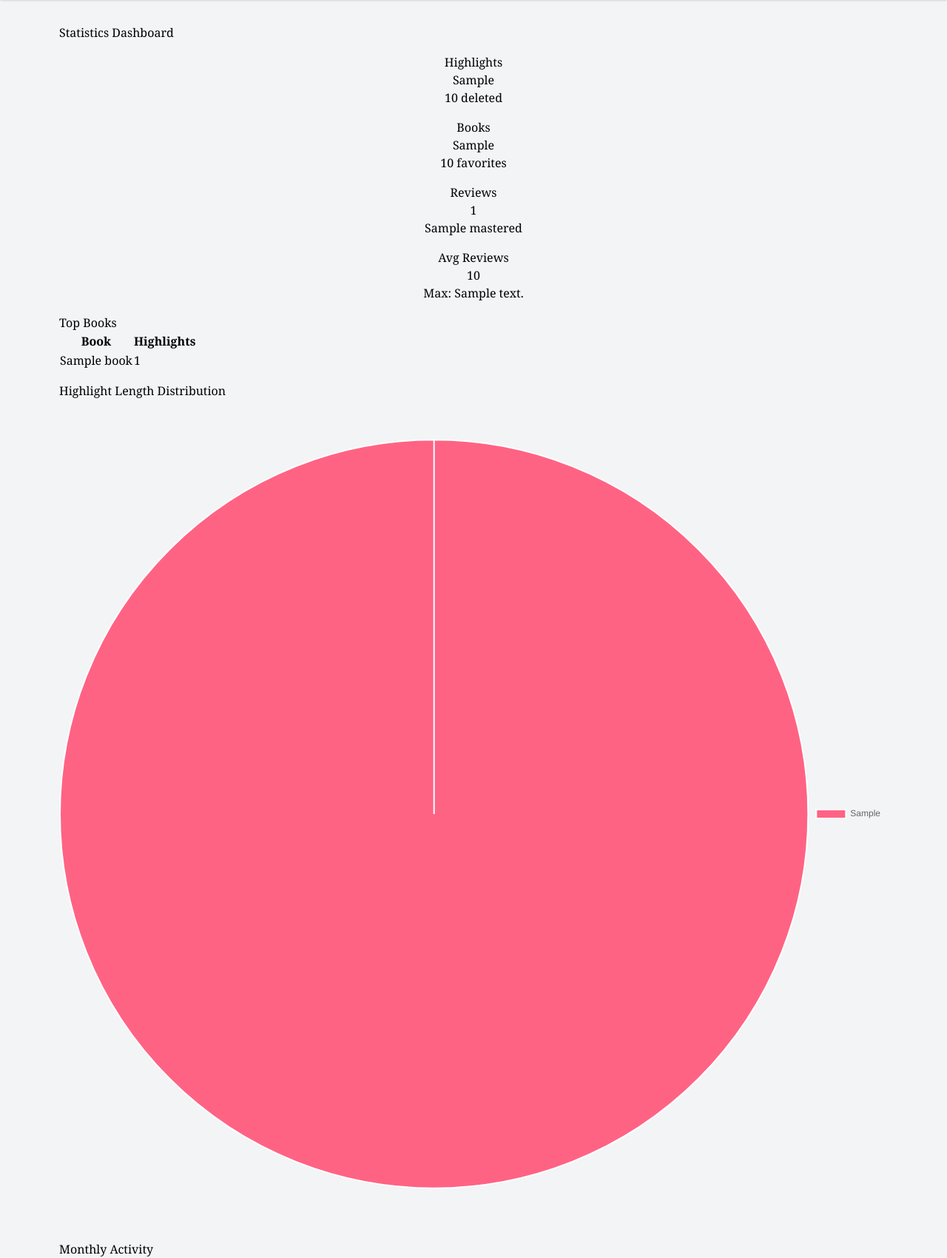
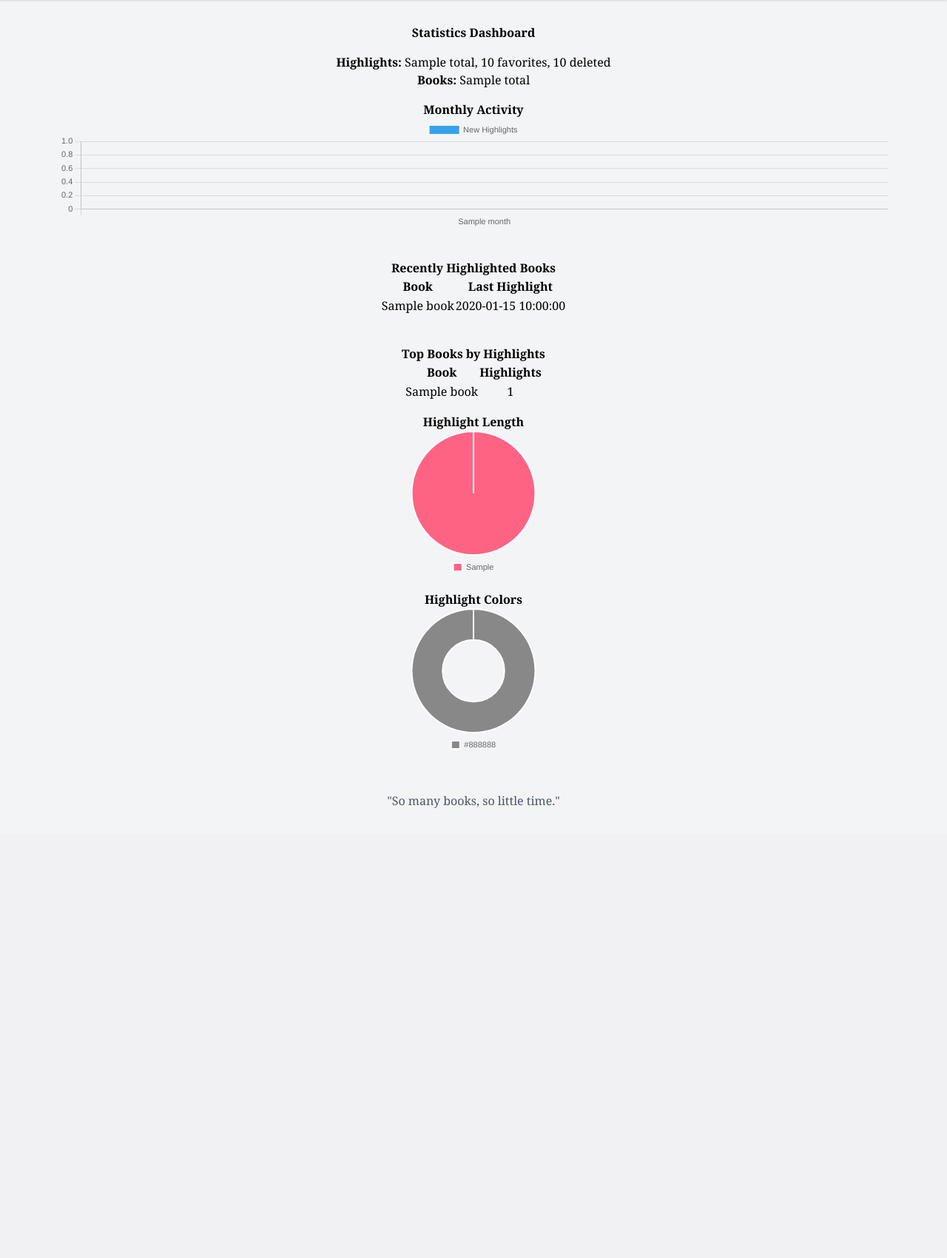
Before and after one commit to ecntu/moonwise, a Flask app: template templates/stats.html in a window 1280 px wide. Shown: the part 64-1764 px from the top of the page at 74% size. After the commit the page ends 1156 px from the top, so only its background shows below. Run offline with Flask 3, Linux system fonts and the light colour scheme; the visitor is signed in with stand-in values (Sample User, id 1); the template is opened without the code that fills it: most values are stand-ins (such as "Sample title", 1, 10 or a date in 2020); some libraries are stand-ins or nearby versions.

Commit message:
permanent sessions and stats format

```diff
--- a/main.py
+++ b/main.py
@@ -16,7 +16,7 @@ SESSION_SECRET = os.environ.get('SESSION_SECRET', 'devkey')
 MOON_READER_TOKEN = os.environ.get('SESSION_SECRET', 'token not set')
 PASSWORD = os.environ['PASSWORD']
 
-PUBLIC_ROUTES = ['check_login', 'login', 'logout', 'index', 'stats', 'static']
+PUBLIC_ROUTES = ['check_login', 'login', 'logout', 'index', 'stats', 'static', 'mr_import']
 assert 'check_login' in PUBLIC_ROUTES
 
 app = Flask(__name__)
@@ -36,6 +36,7 @@ def require_auth():
 def check_login():
     if request.json.get('password') == PASSWORD:
         session['logged_in'] = True
+        session.permanent = True
         return jsonify(success = True)
     return jsonify(success = False)
 
@@ -149,16 +150,18 @@ def book_action(book_str, action):
 
 
 @app.route('/mr-import', methods=['POST'])
-def mr_add():
+def mr_import():
     """Import highlights from MoonReader with 'Readwise sync' function"""
 
     token = request.headers.get('Authorization', 'Token').split('Token')[1].strip()
     if token != os.environ.get('MOON_READER_TOKEN'):
-        print('tokens don\'t match')
+        print('Token does not match')
         return '', 500
 
+    data = request.get_json()['highlights'][0]
+
     db.add_highlight({
-        'book_title': title, 'highlight_text': data['text'],
+        'book_title': data['title'], 'highlight_text': data['text'],
         'author': data['author'], 'location': data['chapter']
     })
 
--- a/templates/stats.html
+++ b/templates/stats.html
@@ -4,62 +4,69 @@
 
 {% block content %}
 <div class="container mt-4">
-    <h1 class="mb-4">Statistics Dashboard</h1>
+    <h1 class="mb-4 text-center"><strong>Statistics Dashboard</strong></h1>
 
-    <div class="row">
-        <!-- Summary Cards -->
-        <div class="col-md-3 mb-4">
-            <div class="card h-100">
-                <div class="card-body text-center">
-                    <h5 class="card-title">Highlights</h5>
-                    <h2 class="display-4">{{ stats.active_highlights }}</h2>
-                    <p class="text-muted">{{ stats.total_highlights - stats.active_highlights }} deleted</p>
-                </div>
+    <div class="row justify-content-center mb-4">
+        <div class="col-md-8 text-center">
+            <p class="lead"><strong>Highlights:</strong> {{ stats.active_highlights }} total, {{ stats.favorite_highlights }} favorites, {{ stats.total_highlights - stats.active_highlights }} deleted</p>
+            <p class="lead"><strong>Books:</strong> {{ stats.active_books }} total</p>
         </div>
     </div>
 
-        <div class="col-md-3 mb-4">
+    <div class="row justify-content-center">
+        <!-- Monthly Activity -->
+        <div class="col-md-8 mb-4">
             <div class="card h-100">
+                <div class="card-header text-center">
+                    <strong>Monthly Activity</strong>
+                </div>
                 <div class="card-body text-center">
-                    <h5 class="card-title">Books</h5>
-                    <h2 class="display-4">{{ stats.active_books }}</h2>
-                    <p class="text-muted">{{ stats.favorite_highlights }} favorites</p>
-                </div>
-            </div>
-        </div>
-
-        <div class="col-md-3 mb-4">
-            <div class="card h-100">
-                <div class="card-body text-center">
-                    <h5 class="card-title">Reviews</h5>
-                    <h2 class="display-4">{{ stats.total_reviewed }}</h2>
-                    <p class="text-muted">{{ stats.mastered_highlights }} mastered</p>
-                </div>
-            </div>
-        </div>
-
-        <div class="col-md-3 mb-4">
-            <div class="card h-100">
-                <div class="card-body text-center">
-                    <h5 class="card-title">Avg Reviews</h5>
-                    <h2 class="display-4">{{ stats.avg_reviews_per_highlight|round(1) }}</h2>
-                    <p class="text-muted">Max: {{ stats.max_reviews }}</p>
+                    <canvas id="activityChart" width="400" height="150"></canvas>
                 </div>
             </div>
         </div>
     </div>
+    <br>
+    <div class="row justify-content-center">
+        <!-- Recently Highlighted Books -->
+        <div class="col-md-8 mb-4">
+            <div class="card h-100">
+                <div class="card-header text-center">
+                    <strong>Recently Highlighted Books</strong>
+                </div>
+                <div class="card-body text-center">
+                    <table class="table table-striped mx-auto" style="max-width: 90%;">
+                        <thead class="table-primary">
+                            <tr>
+                                <th>Book</th>
+                                <th>Last Highlight</th>
+                            </tr>
+                        </thead>
+                        <tbody>
+                            {% for book in stats.recent_books %}
+                            <tr>
+                                <td>{{ book.book_title }}</td>
+                                <td>{{ book.last_highlight_date }}</td>
+                            </tr>
+                            {% endfor %}
+                        </tbody>
+                    </table>
+                </div>
+            </div>
+        </div>
+    </div>
+    <br>
 
-    <div class="row">
+    <div class="row justify-content-center">
         <!-- Top Books -->
-        <div class="col-md-6 mb-4">
+        <div class="col-md-8 mb-4">
             <div class="card h-100">
-                <div class="card-header">
-                    Top Books
+                <div class="card-header text-center">
+                    <strong>Top Books by Highlights</strong>
                 </div>
-                <div class="card-body">
-                    <div class="table-responsive">
-                        <table class="table">
-                            <thead>
+                <div class="card-body text-center">
+                    <table class="table table-striped mx-auto" style="max-width: 90%;">
+                        <thead class="table-primary">
                             <tr>
                                 <th>Book</th>
                                 <th>Highlights</th>
@@ -69,7 +76,7 @@
                             {% for book in stats.top_books %}
                             <tr>
                                 <td>{{ book.book_title }}</td>
-                                    <td>{{ book.highlight_count }}</td>
+                                <td class="text-center">{{ book.highlight_count }}</td>
                             </tr>
                             {% endfor %}
                         </tbody>
@@ -79,40 +86,29 @@
         </div>
     </div>
 
-        <!-- Length Distribution -->
+    <div class="row justify-content-center">
+        <!-- Charts -->
+        <div class="col-md-8 mb-4">
+            <div class="row">
                 <div class="col-md-6 mb-4">
                     <div class="card h-100">
-                <div class="card-header">
-                    Highlight Length Distribution
+                        <div class="card-header text-center">
+                            <strong>Highlight Length</strong>
                         </div>
-                <div class="card-body">
-                    <canvas id="lengthChart" width="400" height="300"></canvas>
+                        <div class="card-body text-center">
+                            <canvas id="lengthChart" width="200" height="200"></canvas>
                         </div>
                     </div>
                 </div>
+                <div class="col-md-6 mb-4">
+                    <div class="card h-100">
+                        <div class="card-header text-center">
+                            <strong>Highlight Colors</strong>
                         </div>
-
-    <div class="row">
-        <!-- Monthly Activity -->
-        <div class="col-md-8 mb-4">
-            <div class="card h-100">
-                <div class="card-header">
-                    Monthly Activity
-                </div>
-                <div class="card-body">
-                    <canvas id="activityChart" width="400" height="200"></canvas>
+                        <div class="card-body text-center">
+                            <canvas id="colorChart" width="200" height="200"></canvas>
                         </div>
                     </div>
-        </div>
-
-        <!-- Color Distribution -->
-        <div class="col-md-4 mb-4">
-            <div class="card h-100">
-                <div class="card-header">
-                    Highlight Colors
-                </div>
-                <div class="card-body">
-                    <canvas id="colorChart" width="400" height="200"></canvas>
                 </div>
             </div>
         </div>
@@ -134,9 +130,16 @@
         },
         options: {
             responsive: true,
+            maintainAspectRatio: false,
             plugins: {
                 legend: {
-                    position: 'right',
+                    position: 'bottom',
+                    labels: {
+                        boxWidth: 12,
+                        font: {
+                            size: 11
+                        }
+                    }
                 }
             }
         }
@@ -156,9 +159,31 @@
         },
         options: {
             responsive: true,
+            maintainAspectRatio: false,
             scales: {
                 y: {
-                    beginAtZero: true
+                    beginAtZero: true,
+                    ticks: {
+                        font: {
+                            size: 11
+                        }
+                    }
+                },
+                x: {
+                    ticks: {
+                        font: {
+                            size: 11
+                        }
+                    }
+                }
+            },
+            plugins: {
+                legend: {
+                    labels: {
+                        font: {
+                            size: 11
+                        }
+                    }
                 }
             }
         }
@@ -177,9 +202,16 @@
         },
         options: {
             responsive: true,
+            maintainAspectRatio: false,
             plugins: {
                 legend: {
-                    position: 'right',
+                    position: 'bottom',
+                    labels: {
+                        boxWidth: 12,
+                        font: {
+                            size: 11
+                        }
+                    }
                 }
             }
         }
```
Also changed, not shown: db.py (+52 -42 lines). Lines whose indentation alone changed are shown as unchanged.
